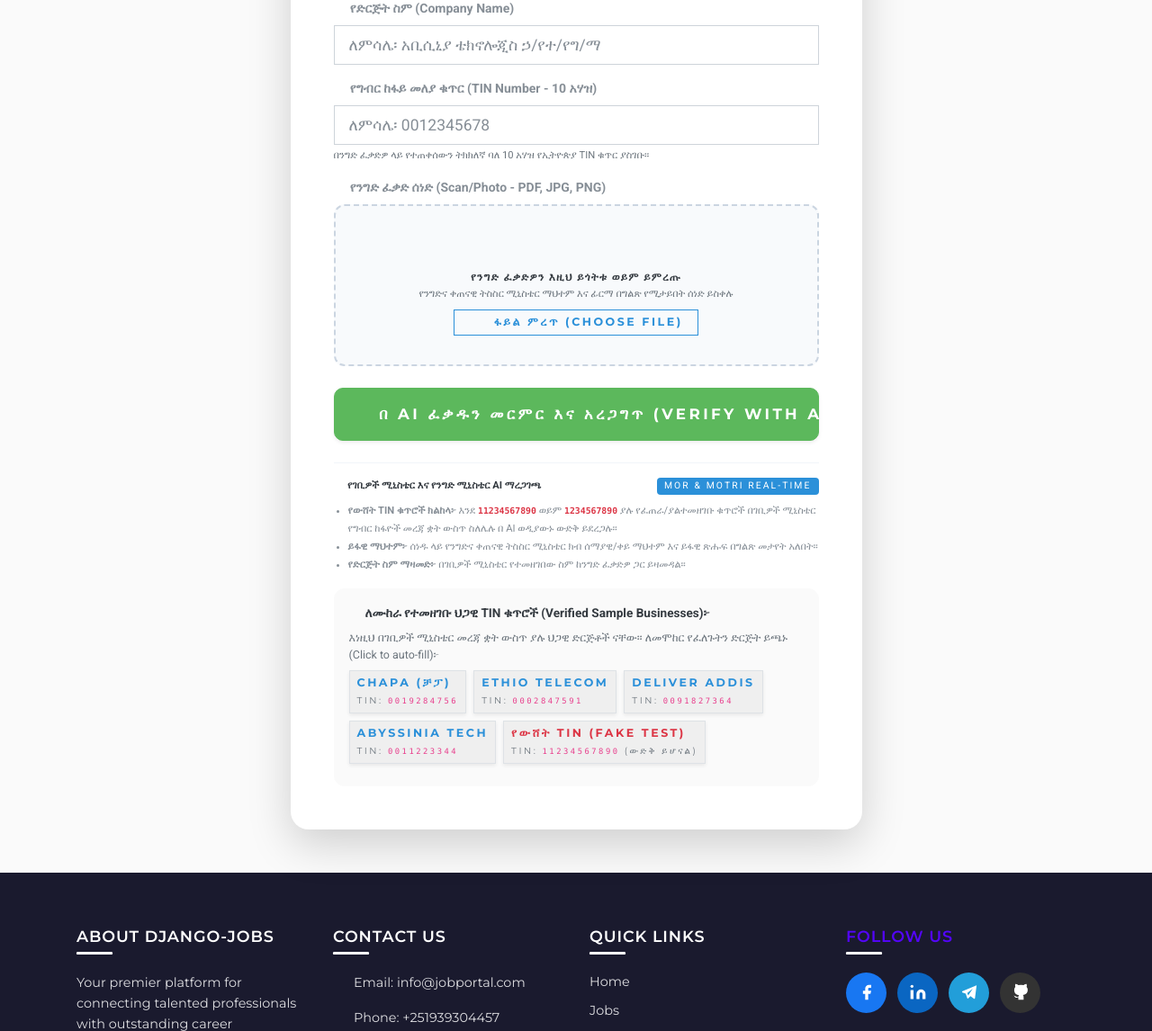
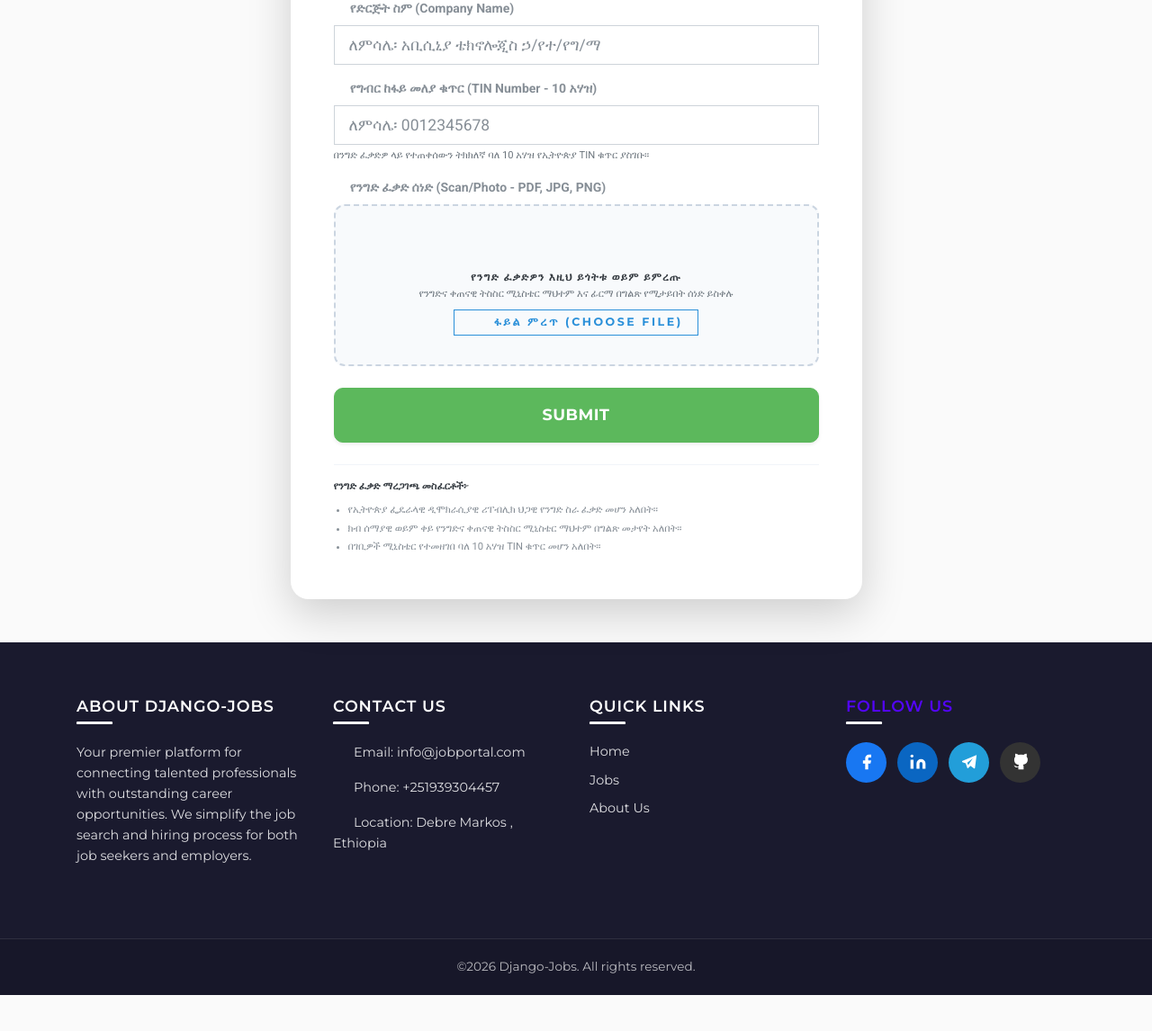
Before and after one commit to wuba21/Django-online-Job-Portal-system, a Django app: template templates/accounts/employer/verify_license.html in a window 1280 px wide. Shown: the part 535-1681 px from the top of the page at 90% size. After the commit the page ends 1641 px from the top, so only its background shows below. Run offline with Django 3.2, Linux system fonts and the light colour scheme; the template is opened without the code that fills it, so the values that code supplies are empty; parts of the project's set-up code (start-up, migrations or seed data) failed here and were passed over; some libraries are stand-ins or nearby versions.

Commit message:
Update license verification button to Submit and remove sample test numbers UI

```diff
--- a/templates/accounts/employer/verify_license.html
+++ b/templates/accounts/employer/verify_license.html
@@ -92,57 +92,22 @@
 
                         <!-- Submit Button with Spinner -->
                         <div class="mt-4">
-                            <button type="submit" class="btn btn-success btn-block py-3 font-weight-bold shadow-sm" id="submit-btn" style="border-radius: 10px; font-size: 1.05rem;">
-                                <i class="fa fa-magic mr-2"></i> {% trans "በ AI ፈቃዱን መርምር እና አረጋግጥ (Verify with AI)" %}
+                            <button type="submit" class="btn btn-success btn-block py-3 font-weight-bold shadow-sm" id="submit-btn" style="border-radius: 10px; font-size: 1.1rem; letter-spacing: 0.5px;">
+                                Submit
                             </button>
                         </div>
                     </form>
 
-                    <!-- Criteria Guidelines & Government Registry Explorer -->
+                    <!-- Criteria Guidelines -->
                     <div class="mt-4 pt-3 border-top text-muted small" style="border-color: #f1f5f9 !important;">
-                        <div class="font-weight-bold text-dark mb-2 d-flex align-items-center justify-content-between">
-                            <span><i class="fa fa-university text-primary mr-1"></i> የገቢዎች ሚኒስቴር እና የንግድ ሚኒስቴር AI ማረጋገጫ</span>
-                            <span class="badge badge-primary px-2 py-1">MoR & MoTRI Real-Time</span>
+                        <div class="font-weight-bold text-dark mb-2">
+                            የንግድ ፈቃድ ማረጋገጫ መስፈርቶች፦
                         </div>
-                        <ul class="pl-3 mb-3 text-secondary" style="line-height: 1.8;">
-                            <li><strong>የውሸት TIN ቁጥሮች ክልከላ፦</strong> እንደ <code class="text-danger font-weight-bold">11234567890</code> ወይም <code class="text-danger font-weight-bold">1234567890</code> ያሉ የፈጠራ/ያልተመዘገቡ ቁጥሮች በገቢዎች ሚኒስቴር የግብር ከፋዮች መረጃ ቋት ውስጥ ስለሌሉ በ AI ወዲያውኑ ውድቅ ይደረጋሉ።</li>
-                            <li><strong>ይፋዊ ማህተም፦</strong> ሰነዱ ላይ የንግድና ቀጠናዊ ትስስር ሚኒስቴር ክብ ሰማያዊ/ቀይ ማህተም እና ይፋዊ ጽሑፍ በግልጽ መታየት አለበት።</li>
-                            <li><strong>የድርጅት ስም ማዛመድ፦</strong> በገቢዎች ሚኒስቴር የተመዘገበው ስም ከንግድ ፈቃድዎ ጋር ይዛመዳል።</li>
+                        <ul class="pl-3 mb-0 text-secondary" style="line-height: 1.8;">
+                            <li>የኢትዮጵያ ፌዴራላዊ ዲሞክራሲያዊ ሪፐብሊክ ህጋዊ የንግድ ስራ ፈቃድ መሆን አለበት።</li>
+                            <li>ክብ ሰማያዊ ወይም ቀይ የንግድና ቀጠናዊ ትስስር ሚኒስቴር ማህተም በግልጽ መታየት አለበት።</li>
+                            <li>በገቢዎች ሚኒስቴር የተመዘገበ ባለ 10 አሃዝ TIN ቁጥር መሆን አለበት።</li>
                         </ul>
-
-                        <!-- Sample Verified Businesses Accordion for Testing -->
-                        <div class="card border border-light shadow-none bg-light p-3" style="border-radius: 12px;">
-                            <div class="d-flex align-items-center justify-content-between mb-2">
-                                <span class="font-weight-bold text-dark" style="font-size: 0.85rem;">
-                                    <i class="fa fa-check-circle text-success mr-1"></i> ለሙከራ የተመዘገቡ ህጋዊ TIN ቁጥሮች (Verified Sample Businesses)፦
-                                </span>
-                            </div>
-                            <p class="text-muted mb-2" style="font-size: 0.78rem;">
-                                እነዚህ በገቢዎች ሚኒስቴር መረጃ ቋት ውስጥ ያሉ ህጋዊ ድርጅቶች ናቸው። ለመሞከር የፈለጉትን ድርጅት ይጫኑ (Click to auto-fill)፦
-                            </p>
-                            <div class="d-flex flex-wrap gap-2">
-                                <button type="button" class="btn btn-sm btn-white border mr-2 mb-2 shadow-sm text-left" onclick="autoFillTest('Chapa Financial Technologies S.C.', '0019284756')">
-                                    <strong class="text-primary">Chapa (ቻፓ)</strong> <br>
-                                    <small class="text-muted">TIN: <code>0019284756</code></small>
-                                </button>
-                                <button type="button" class="btn btn-sm btn-white border mr-2 mb-2 shadow-sm text-left" onclick="autoFillTest('Ethio Telecom', '0002847591')">
-                                    <strong class="text-primary">Ethio Telecom</strong> <br>
-                                    <small class="text-muted">TIN: <code>0002847591</code></small>
-                                </button>
-                                <button type="button" class="btn btn-sm btn-white border mr-2 mb-2 shadow-sm text-left" onclick="autoFillTest('Deliver Addis Technologies', '0091827364')">
-                                    <strong class="text-primary">Deliver Addis</strong> <br>
-                                    <small class="text-muted">TIN: <code>0091827364</code></small>
-                                </button>
-                                <button type="button" class="btn btn-sm btn-white border mr-2 mb-2 shadow-sm text-left" onclick="autoFillTest('Abyssinia Tech Solutions', '0011223344')">
-                                    <strong class="text-primary">Abyssinia Tech</strong> <br>
-                                    <small class="text-muted">TIN: <code>0011223344</code></small>
-                                </button>
-                                <button type="button" class="btn btn-sm btn-white border mb-2 shadow-sm text-left" onclick="autoFillTest('Fake Test Company', '11234567890')">
-                                    <strong class="text-danger">የውሸት TIN (Fake Test)</strong> <br>
-                                    <small class="text-muted">TIN: <code>11234567890</code> (ውድቅ ይሆናል)</small>
-                                </button>
-                            </div>
-                        </div>
                     </div>
 
                 </div>
@@ -152,13 +117,6 @@
 </section>
 
 <script>
-    function autoFillTest(name, tin) {
-        document.getElementById('company_name').value = name;
-        document.getElementById('tin_number').value = tin;
-        // Scroll to form inputs smoothly
-        document.getElementById('company_name').focus();
-    }
-
     document.getElementById('license_document').addEventListener('change', function(e) {
         var fileName = e.target.files[0] ? e.target.files[0].name : '';
         document.getElementById('file-chosen').innerText = fileName ? "✅ የተመረጠ ፋይል፦ " + fileName : "";
@@ -167,7 +125,7 @@
     document.getElementById('license-form').addEventListener('submit', function() {
         var btn = document.getElementById('submit-btn');
         btn.disabled = true;
-        btn.innerHTML = '<i class="fa fa-spinner fa-spin mr-2"></i> የ AI ምርመራ እየተካሄደ ነው... እባክዎ ይጠብቁ';
+        btn.innerText = 'Submitting...';
     });
 </script>
 {% endblock %}
```
